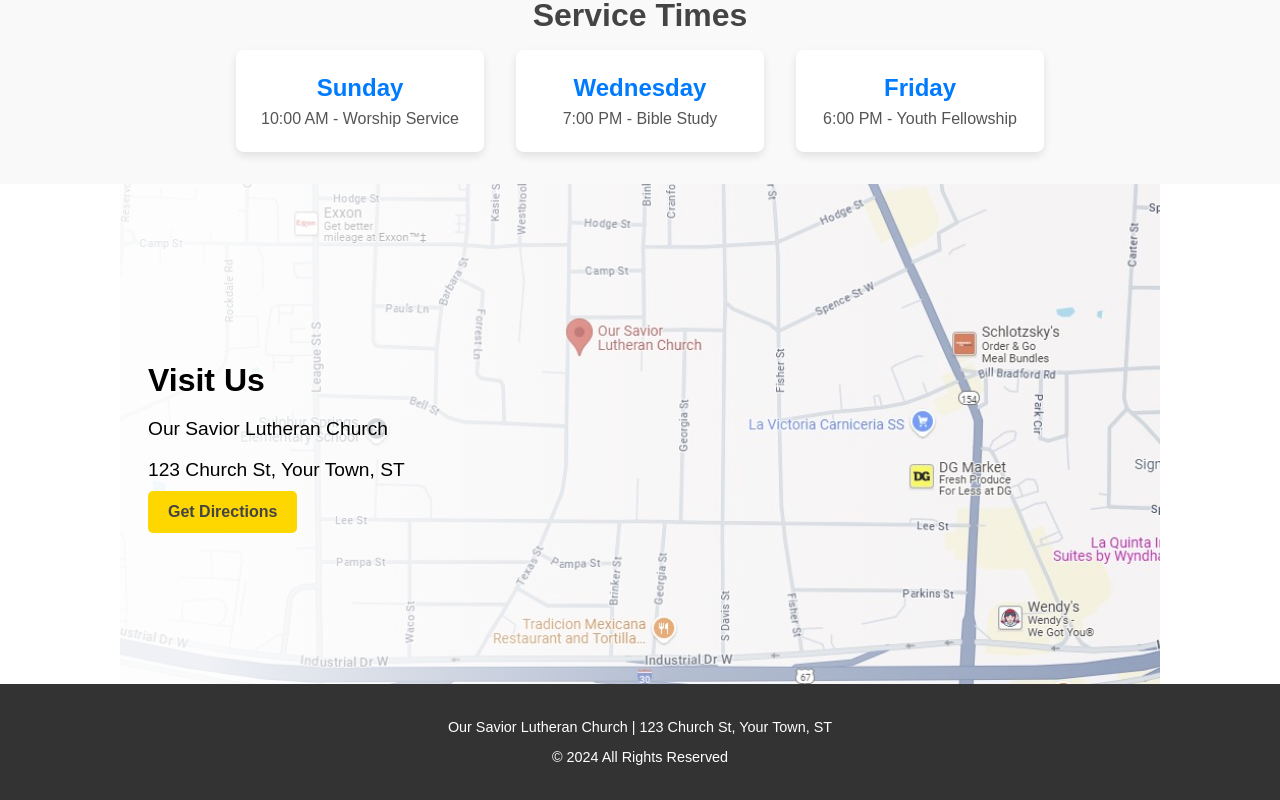
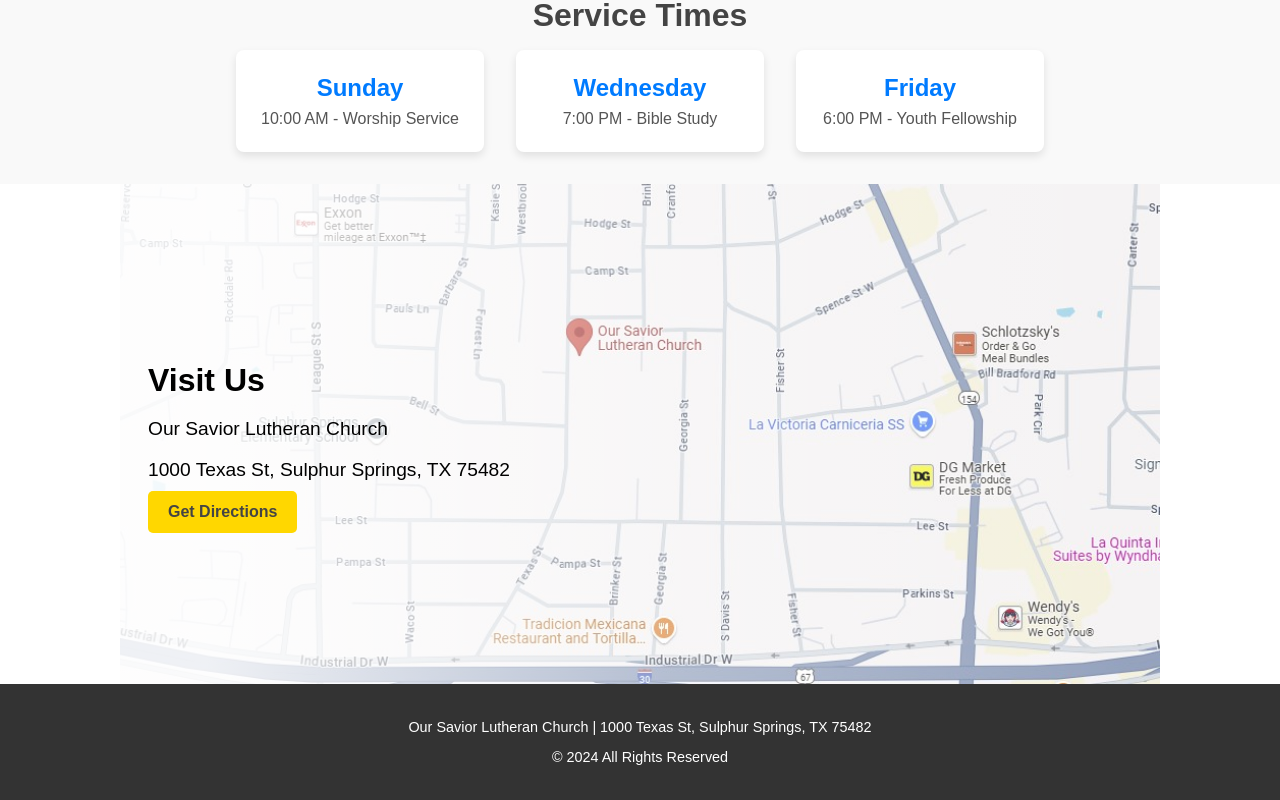
Before and after one commit to wvuarodbar/church-website, a React (Create React App) app: page / in a window 1280 px wide. Shown: the part 1070-1870 px from the top of the page. Built offline with nearby package versions, Linux system fonts and the light colour scheme.

Commit message:
addresses fixed

```diff
--- a/src/pages/Home.js
+++ b/src/pages/Home.js
@@ -102,7 +102,7 @@ function MapSection() {
             <div className="overlay-content">
                 <h2>Visit Us</h2>
                 <p>Our Savior Lutheran Church</p>
-                <p>123 Church St, Your Town, ST</p>
+                <p>1000 Texas St, Sulphur Springs, TX 75482</p>
                 <button
     onClick={() => window.open(googleMapsUrl, '_blank')}
     className="directions-button"
@@ -122,7 +122,7 @@ function MapSection() {
 function Footer() {
     return (
         <footer className="footer">
-            <p>Our Savior Lutheran Church | 123 Church St, Your Town, ST</p>
+            <p>Our Savior Lutheran Church | 1000 Texas St, Sulphur Springs, TX 75482</p>
             <p>&copy; {new Date().getFullYear()} All Rights Reserved</p>
         </footer>
     );
```
